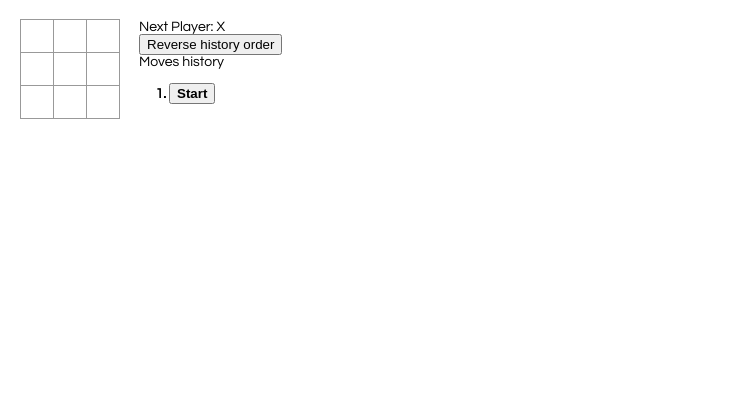
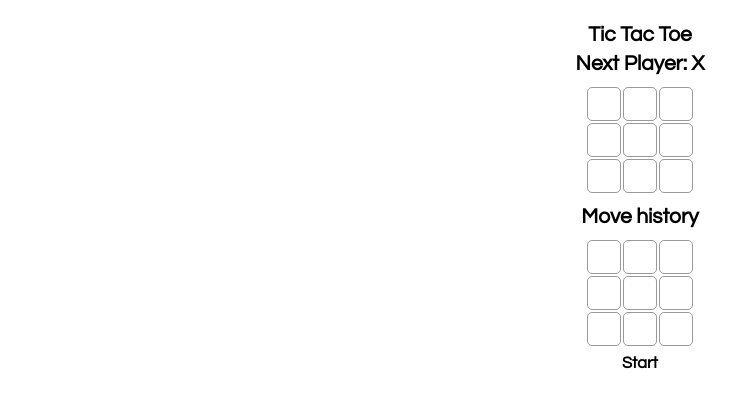
Before and after one commit to gustavo-hillesheim/react-introduction, a React app: page / in a window 1280 px wide. Shown: the whole page, without its empty margins (0-749 px from the left). Built offline with nearby package versions, Linux system fonts and the light colour scheme.

Commit message:
redesigning layout and styles

```diff
--- a/src/board.js
+++ b/src/board.js
@@ -43,7 +43,11 @@ export class Board extends React.Component {
         value={ this.props.gameState.squares[i] }
         isSelected={ this.isSelectedSquare(squareCoords) }
         isWinning={ this.isWinningSquare(squareCoords) }
-        onClick={ () => this.props.onClick(squareCoords) }
+        onClick={ () => {
+          if (this.props.onSquareClick) {
+            this.props.onSquareClick(squareCoords);
+          }
+        }}
       />);
   }
 
@@ -63,7 +67,7 @@ export class Board extends React.Component {
   render() {
 
     return (
-      <div>
+      <div className="game-board">
         { this.renderBoardRows() }
       </div>
     );
--- a/src/game-analyzer.js
+++ b/src/game-analyzer.js
@@ -35,8 +35,10 @@ export class GameAnalyzer {
     return gameState.squares.filter(square => !!square).length === 9;
   }
 
-  getStatus(gameState, nextPlayer) {
+  getStatus(gameState, xIsNext) {
+
     const winner = gameState.winner;
+    const nextPlayer = xIsNext ? 'X' : 'O';
 
     if (winner) {
         return 'Winner: ' + winner;
--- a/src/game-info.js
+++ b/src/game-info.js
@@ -1,31 +1,5 @@
 import React from 'react';
 import { GameAnalyzer } from './game-analyzer';
-
-function HistoryOrderToggle(props) {
-  return (
-    <button onClick={ props.onClick }>
-      Reverse history order
-    </button>
-  );
-}
-
-function HistoryJumper({ stateIndex, onClick, isSelected, selectedSquare }) {
-
-  const { x, y } = selectedSquare;
-  const description = stateIndex ? `Move at (${x + 1}, ${y + 1})` : 'Start';
-  const className = isSelected ? 'current-history' : '';
-
-  return (
-    <li
-      key={ stateIndex }
-      className={ className }>
-      <button
-        onClick={ onClick }>
-        { description }
-      </button>
-    </li>
-  );
-}
 
 export class GameInfo extends React.Component {
 
@@ -33,57 +7,16 @@ export class GameInfo extends React.Component {
     super(props);
 
     this.gameAnalyzer = new GameAnalyzer();
-
-    this.state = {
-      showHistoryInOrder: true
-    };
   }
 
   render() {
 
-    const nextPlayer = this.props.xIsNext ? 'X' : 'O';
-    const status = this.gameAnalyzer.getStatus(this.props.gameState, nextPlayer);
+    const status = this.gameAnalyzer.getStatus(this.props.gameState, this.props.xIsNext);
 
     return (
       <div className="game-info">
-        <div>{ status }</div>
-        <HistoryOrderToggle onClick={ () => this.toggleHistoryOrder() }/>
-        <div>Moves history</div>
-        <ol>{ this.renderStepButtons() }</ol>
+        <h2>{ status }</h2>
       </div>
     );
   }
-
-  toggleHistoryOrder() {
-
-    this.setState({
-        showHistoryInOrder: !this.state.showHistoryInOrder
-    });
-  }
-
-  renderStepButtons() {
-
-    const history = this.props.history;
-    const gameStateIndex = history.indexOf(this.props.gameState);
-    let historyButtons = history.map(this.getStepButtonRenderer(gameStateIndex));
-
-    if (!this.state.showHistoryInOrder) {
-        historyButtons = historyButtons.reverse();
-    }
-
-    return historyButtons;
-  }
-
-  getStepButtonRenderer(gameStateIndex) {
-
-    return (gameState, stateIndex) => (
-      <HistoryJumper
-        key={ stateIndex }
-        isSelected={ stateIndex === gameStateIndex }
-        stateIndex={ stateIndex }
-        selectedSquare={ gameState.selectedSquare }
-        onClick={ () => this.props.goToGameState(stateIndex) }
-      />
-  )
-  }
 }
--- /dev/null
+++ b/src/game.js
@@ -0,0 +1,87 @@
+import React from 'react';
+
+import { GameStateCalculator } from './game-state-calculator';
+import { Board } from './board';
+import { GameInfo } from './game-info';
+import { coordsAsIndex } from './utils';
+import { MoveHistory } from './move-history';
+
+export class Game extends React.Component {
+
+  constructor(props) {
+    super(props);
+
+    this.gameStateManipulator = new GameStateCalculator();
+
+    this.state = {
+      gameStateHistory: [{
+        squares: Array(9).fill(null),
+        selectedSquare: {},
+        winningSquares: []
+      }],
+      gameStateIndex: 0,
+      xIsNext: true
+    };
+  }
+
+  render() {
+
+    const currentGameState = this.getCurrentGameState();
+
+    return (
+      <div className="game">
+        <h2>Tic Tac Toe</h2>
+        <GameInfo gameState={ currentGameState } xIsNext={ this.state.xIsNext }/>
+        <div className="current-game-board">
+          <Board
+            gameState={ currentGameState }
+            onSquareClick={ (coords) => this.updateSquare(coords) }
+          />
+        </div>
+        <MoveHistory
+          goToGameState={ (index) => this.goToGameState(index) }
+          gameStateHistory={ this.state.gameStateHistory }
+        />
+      </div>
+    );
+  }
+
+  getCurrentGameState() {
+    return this.state.gameStateHistory[this.state.gameStateIndex];
+  }
+
+  updateSquare(squareCoords) {
+
+    const gameState = this.getCurrentGameState();
+    if (this.shouldIgnoreSquareUpdate(gameState, squareCoords)) {
+      return;
+    }
+
+    const nextGameState = this.gameStateManipulator
+      .updateSquareAt(gameState, squareCoords, this.state.xIsNext);
+
+    const gameStateHistory = this.state.gameStateHistory;
+    const gameStateIndex = this.state.gameStateIndex;
+    const newGameStateHistory = gameStateHistory.slice(0, gameStateIndex + 1);
+    this.setState({
+      gameStateHistory: newGameStateHistory.concat([nextGameState]),
+      xIsNext: !this.state.xIsNext,
+      gameStateIndex: newGameStateHistory.length
+    });
+  }
+
+  shouldIgnoreSquareUpdate(gameState, squareCoords) {
+
+    const hasWinner = !!gameState.winner;
+    const squareHasvalue = gameState.squares[coordsAsIndex(squareCoords)];
+    return hasWinner || squareHasvalue;
+  }
+
+  goToGameState(gameStateIndex) {
+
+    this.setState({
+      gameStateIndex,
+      xIsNext: (gameStateIndex % 2) === 0
+    });
+  }
+}
--- a/src/index.css
+++ b/src/index.css
@@ -20,16 +20,16 @@ ol, ul {
 .square {
   background: #fff;
   border: 1px solid #999;
+  border-radius: 5px;
   float: left;
   font-size: 24px;
   font-weight: bold;
   line-height: 34px;
+  text-align: center;
   height: 34px;
-  margin-right: -1px;
-  margin-top: -1px;
+  width: 34px;
   padding: 0;
-  text-align: center;
-  width: 34px;
+  margin: 1px;
 }
 
 .square.selected {
@@ -52,11 +52,9 @@ ol, ul {
 
 .game {
   display: flex;
-  flex-direction: row;
-}
-
-.game-info {
-  margin-left: 20px;
+  flex-direction: column;
+  justify-content: center;
+  text-align: center;
 }
 
 .current-history {
@@ -66,3 +64,32 @@ ol, ul {
 .current-history button {
   font-weight: bold;
 }
+
+.game-history-column {
+  display: flex;
+  flex-direction: column;
+  align-items: center;
+}
+
+.game-history-row {
+  display: flex;
+  flex-direction: row;
+  margin-bottom: 8px;
+}
+
+.current-game-board {
+  margin: 0 auto;
+}
+
+.game-board {
+  margin: 8px;
+  border-radius: 5px;
+}
+
+h2 {
+  margin: 4px;
+}
+
+h3 {
+  margin: 0;
+}
--- a/src/index.js
+++ b/src/index.js
@@ -1,91 +1,8 @@
 import React from 'react';
 import ReactDOM from 'react-dom';
 
-import { Board } from './board';
-import { GameInfo } from './game-info';
 import './index.css';
-import{ coordsAsIndex } from './utils';
-import { GameStateCalculator } from './game-state-calculator';
-
-class Game extends React.Component {
-
-    constructor(props) {
-        super(props);
-
-        this.gameStateManipulator = new GameStateCalculator();
-
-        this.state = {
-            gameStateHistory: [{
-                squares: Array(9).fill(null),
-                selectedSquare: {},
-                winningSquares: []
-            }],
-            xIsNext: true,
-            gameStateIndex: 0
-        };
-    }
-
-    render() {
-
-        const currentGameState = this.getCurrentGameState();
-
-        return (
-            <div className="game">
-                <div className="game-board">
-                <Board
-                    gameState={ currentGameState }
-                    onClick={ (coords) => this.updateSquare(coords) }
-                />
-                </div>
-                <GameInfo
-                    goToGameState={ (i) => this.goToGameState(i) }
-                    gameState={ currentGameState }
-                    history={ this.state.gameStateHistory }
-                    xIsNext={ this.state.xIsNext }
-                />
-            </div>
-        );
-    }
-
-    getCurrentGameState() {
-        return this.state.gameStateHistory[this.state.gameStateIndex];
-    }
-
-    updateSquare(squareCoords) {
-
-        const gameState = this.getCurrentGameState();
-        if (this.shouldIgnoreSquareUpdate(gameState, squareCoords)) {
-            return;
-        }
-
-        const nextGameState = this.gameStateManipulator
-            .updateSquareAt(gameState, squareCoords, this.state.xIsNext);
-
-        const gameStateHistory = this.state.gameStateHistory;
-        const gameStateIndex = this.state.gameStateIndex;
-        const newGameStateHistory = gameStateHistory.slice(0, gameStateIndex + 1);
-        this.setState({
-            gameStateHistory: newGameStateHistory.concat([nextGameState]),
-            xIsNext: !this.state.xIsNext,
-            gameStateIndex: newGameStateHistory.length
-        });
-    }
-
-    shouldIgnoreSquareUpdate(gameState, squareCoords) {
-
-        const hasWinner = !!gameState.winner;
-        const squareHasvalue = gameState.squares[coordsAsIndex(squareCoords)];
-        return hasWinner || squareHasvalue;
-    }
-
-    goToGameState(gameStateIndex) {
-
-        this.setState({
-            gameStateIndex,
-            xIsNext: (gameStateIndex % 2) === 0
-        });
-    }
-}
+import { Game } from './game';
 
 // ========================================
 
--- /dev/null
+++ b/src/move-history.js
@@ -0,0 +1,51 @@
+import React from 'react';
+import { Board } from './board';
+
+export class MoveHistory extends React.Component {
+
+  render() {
+
+    return (
+      <div className="game-history-column">
+        <h2>Move history</h2>
+        { this.renderBoardsGrid() }
+      </div>
+    )
+  }
+
+  renderBoardsGrid() {
+
+    const boardRows = [];
+    let currentRow = [];
+
+    this.props.gameStateHistory
+      .map(this.renderBoard)
+      .forEach(board => {
+
+        currentRow.push(board);
+        if (currentRow.length === 3) {
+          boardRows.push(currentRow);
+          currentRow = [];
+        }
+      });
+
+    if (currentRow.length) {
+      boardRows.push(currentRow);
+    }
+
+    return boardRows.map((row, index) => (
+      <div key={ index } className="game-history-row">
+        { row }
+      </div>
+    ));
+  }
+
+  renderBoard = (gameState, index) => (
+    <div onClick={ () => this.props.goToGameState(index) }>
+      <Board key={ index } gameState={ gameState }/>
+      <h3>{ this.getLabel(index) }</h3>
+    </div>
+  );
+
+  getLabel = (index) => index ? `Move #${index}` : 'Start';
+}
```
